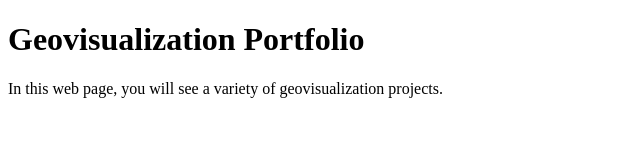
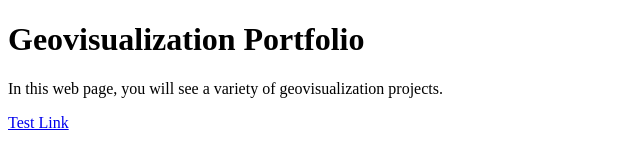
Before and after one commit to geog3540/matchison, a plain HTML site: page index.html in a window 1280 px wide. Shown: the full height of the page, 0-640 px from the left. Drawn offline with Linux system fonts and the light colour scheme.

Commit message:
Update index.html

```diff
--- a/index.html
+++ b/index.html
@@ -7,6 +7,6 @@
 <body>
     <h1> Geovisualization Portfolio </h1>
     <p> In this web page, you will see a variety of geovisualization projects.</p>
-
+    <p> <a href="https://geo-social.com"> Test Link </a> </p>
 </body>
 </html>
```
